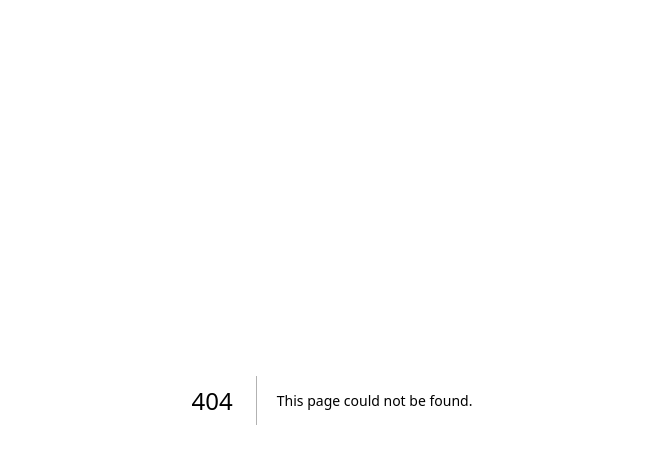
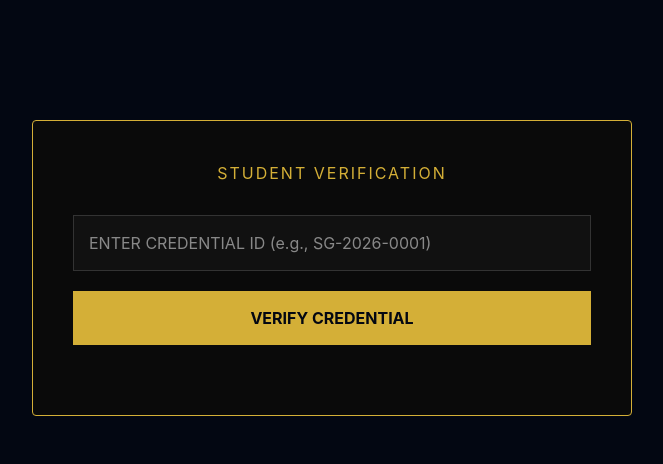
Before and after one commit to yangkarg35-ui/solo-genius, a Next.js app: page /verify in a window 1280 px wide. Before the commit this address had no page. Shown: the top 464 px of the page, without its empty margins (308-971 px from the left). Built offline with nearby package versions, Linux system fonts and the light colour scheme.

Commit message:
Add student verification feature

```diff
--- /dev/null
+++ b/app/verify/page.tsx
@@ -0,0 +1,65 @@
+'use client';
+
+import React, { useState } from 'react';
+
+export default function VerifyPage() {
+  const [studentId, setStudentId] = useState('');
+  const [result, setResult] = useState<any>(null);
+
+  // Credentials Database
+  const credentials: Record<string, any> = {
+    'SG-2026-0002': {
+      title: 'Creativity and Critical Thinking Certificate · 2026',
+      id: 'SG-2026-0002',
+      issuer: 'SOLO GENIUS Official Student & Credential Registry'
+    },
+    'SG-2026-0001': {
+      title: 'Musical Compose and Creative Guitar [Mid Level] Certificate · 2026',
+      id: 'SG-2026-000002',
+      issuer: 'SOLO GENIUS Official Student & Credential Registry',
+      link: '#'
+    }
+  };
+
+  const handleVerify = (e: React.FormEvent) => {
+    e.preventDefault();
+    const data = credentials[studentId.trim()];
+    setResult(data || 'invalid');
+  };
+
+  return (
+    <div style={{ backgroundColor: '#030712', color: '#ffffff', minHeight: '100vh', fontFamily: '-apple-system, BlinkMacSystemFont, sans-serif', padding: '40px 20px' }}>
+      <div style={{ maxWidth: '600px', margin: '80px auto', border: '1px solid #d4af37', padding: '40px', borderRadius: '4px', backgroundColor: '#0a0a0a' }}>
+        <h2 style={{ color: '#d4af37', letterSpacing: '2px', textAlign: 'center', marginBottom: '30px' }}>STUDENT VERIFICATION</h2>
+
+        <form onSubmit={handleVerify} style={{ display: 'flex', flexDirection: 'column', gap: '20px', marginBottom: '30px' }}>
+          <input
+            type="text"
+            placeholder="ENTER CREDENTIAL ID (e.g., SG-2026-0001)"
+            value={studentId}
+            onChange={(e) => setStudentId(e.target.value)}
+            style={{ padding: '15px', backgroundColor: '#111', border: '1px solid #333', color: '#fff', fontSize: '16px' }}
+          />
+          <button type="submit" style={{ padding: '15px', backgroundColor: '#d4af37', color: '#030712', fontWeight: 'bold', border: 'none', cursor: 'pointer' }}>
+            VERIFY CREDENTIAL
+          </button>
+        </form>
+
+        {result === 'invalid' && (
+          <div style={{ color: '#f00', textAlign: 'center' }}>Invalid Credential ID.</div>
+        )}
+
+        {result && result !== 'invalid' && (
+          <div style={{ borderTop: '1px solid #333', paddingTop: '20px' }}>
+            <h3 style={{ color: '#d4af37', marginBottom: '10px' }}>{result.title}</h3>
+            <p style={{ fontSize: '14px', marginBottom: '5px' }}>Credential ID: {result.id}</p>
+            <p style={{ fontSize: '12px', color: '#888', marginBottom: '15px' }}>ISSUED BY: {result.issuer}</p>
+            {result.link && (
+              <a href={result.link} style={{ color: '#d4af37', textDecoration: 'underline', fontSize: '14px' }}>VIEW CREDENTIAL →</a>
+            )}
+          </div>
+        )}
+      </div>
+    </div>
+  );
+}
```
